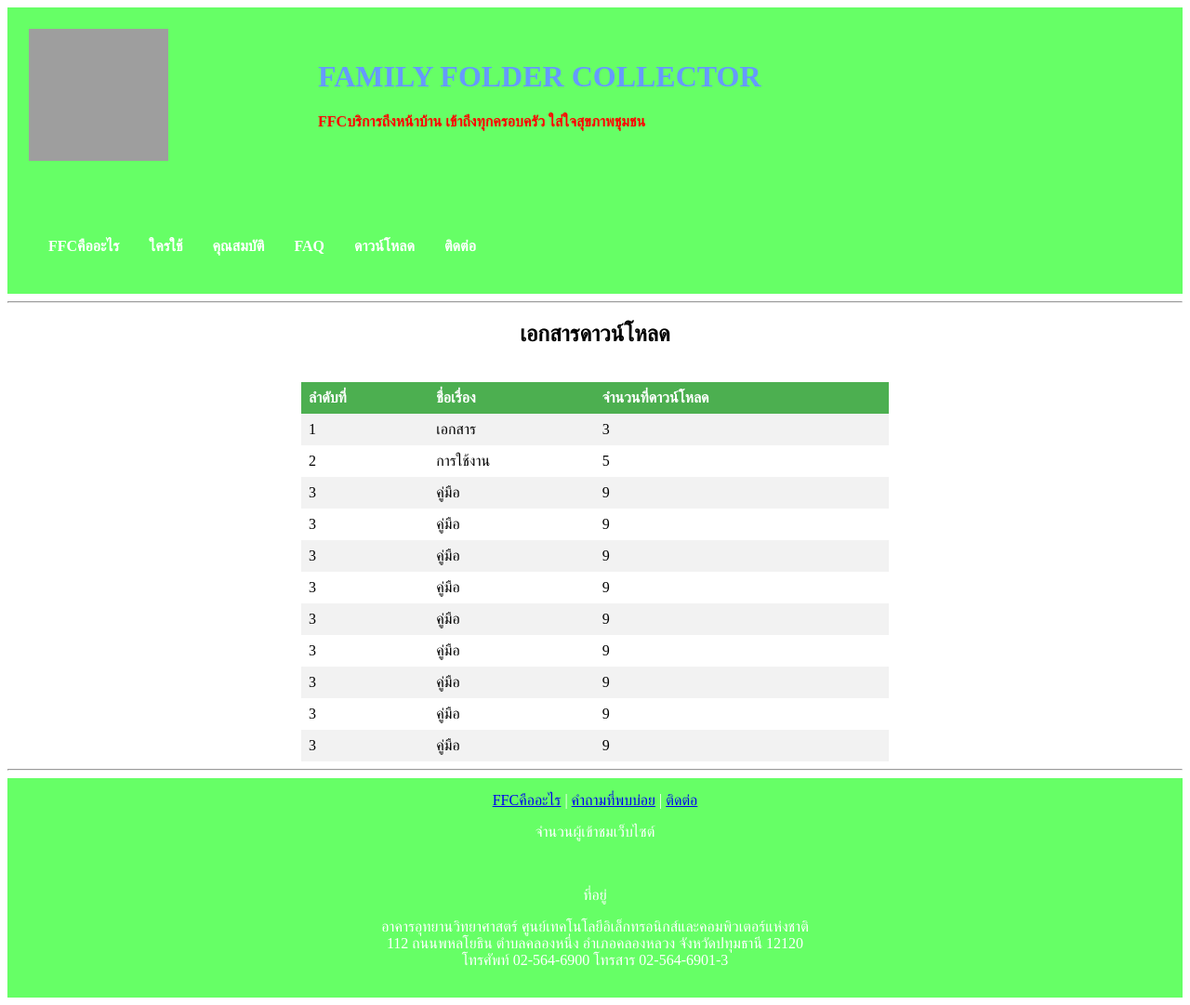
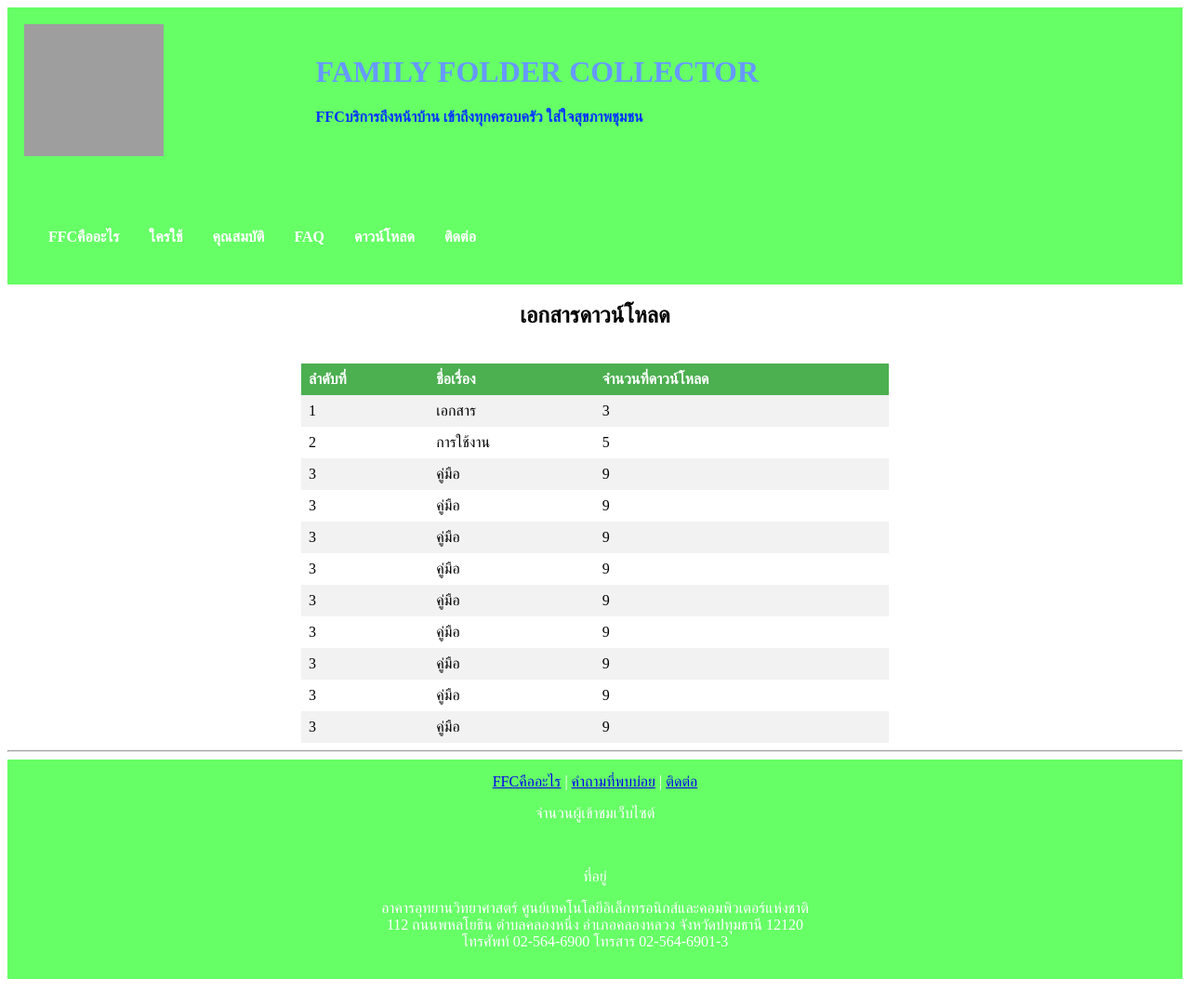
Before and after one commit to suppaluck/suppaluck.github.io, a Jekyll site: the page built from download-ffc.html, in a window 1280 px wide. Shown: the whole page at 93% size. Built offline with Jekyll 4.4.1, drawn with Linux system fonts in a browser that asks for light colours; grey boxes are pictures that could not be loaded.

Commit message:
แก้ไขหน้า ffc-lyouts

```diff
--- a/FAQ-ffc.html
+++ b/FAQ-ffc.html
@@ -1,5 +1,6 @@
 ---
 layout: ffc-layouts
 ---
-
+<div style="background-color:#98FB98;color:#228B22;padding:15px;">
 <h1>คำถามที่พบบ่อย</h1>
+</div>
--- a/_layouts/ffc-layouts.html
+++ b/_layouts/ffc-layouts.html
@@ -3,7 +3,7 @@
 <head>
     <meta charset="utf-8" />
     <title>{{ site.title }}</title>
-    <div style="background-color:#66FF66;color:white;padding:15px;">
+    <div style="background-color:#66FF66;color:white;padding:10px;">
         <table>
             <tr>
                 <td>
@@ -11,7 +11,7 @@
                 </td>
                 <td>
                     <h1 style="color:#6699FF;">FAMILY FOLDER COLLECTOR</h1>
-                    <p style="color:red;"><b>FFCบริการถึงหน้าบ้าน เข้าถึงทุกครอบครัว ใส่ใจสุขภาพชุมชน</b></p>
+                    <p style="color:#0033FF;"><b>FFCบริการถึงหน้าบ้าน เข้าถึงทุกครอบครัว ใส่ใจสุขภาพชุมชน</b></p>
                 </td>
             </tr>
         </table>
@@ -41,6 +41,7 @@
             background-color: #66FF33;
         }
 
+        </ul>
     </style>
 
 </head>
@@ -52,24 +53,26 @@
                 <table>
                     <tr>
                         <td>
+
                             <nav>
                                 <ul>
-                                    <li> &nbsp;<b><a href="https://suppaluck.github.io/about-ffc" >FFCคืออะไร</a></li></b>
-                                    <li> &nbsp; <b><a href="https://suppaluck.github.io/who-ffc">ใครใช้</a></li></b>
-                                    <li> &nbsp; <b><a href="https://suppaluck.github.io/property-ffc">คุณสมบัติ</a></li></b>
-                                    <li> &nbsp;<b><a href="https://suppaluck.github.io/FAQ-ffc">FAQ </a></li></b>
-                                    <li> &nbsp;<b><a href="#">ดาวน์โหลด</a> </li></b>
-                                    <li>&nbsp;<b><a href="#">ติดต่อ</a></li></b>
+                                    <li> &nbsp; <b><a href="https://suppaluck.github.io/about-ffc" >FFCคืออะไร</a></li></b>
+                                        <li> &nbsp; <b><a href="https://suppaluck.github.io/who-ffc">ใครใช้</a></li></b>
+                                            <li> &nbsp; <b><a href="https://suppaluck.github.io/property-ffc">คุณสมบัติ</a></b></li>
+                                            <li> &nbsp;<b><a href="https://suppaluck.github.io/FAQ-ffc">FAQ </a></li></b>
+                                                <li> &nbsp;<b><a href="https://suppaluck.github.io/download-ffc.html">ดาวน์โหลด</a> </li></b>
+                                                    <li>&nbsp;<b><a href="https://suppaluck.github.io/contact-ffc.html">ติดต่อ</a></li></b>
                                 </ul>
-                                </p>
+
                             </nav>
                         </td>
                     </tr>
                 </table>
+            </center>
+
+
         </div>
-        <style="background-color:powderblue;">
 
-            </style>
     </header>
 
     <main>
--- a/download-ffc.html
+++ b/download-ffc.html
@@ -1,7 +1,7 @@
 ---
 layout: ffc-layouts
 ---
-<hr>
+
 <center>
 <h2>เอกสารดาวน์โหลด</h2>
 </center>
```
Also changed, not shown: about-ffc.md (+8 -8 lines), contact-ffc.md (+1 -0 lines), property-ffc.md (+0 -2 lines).
